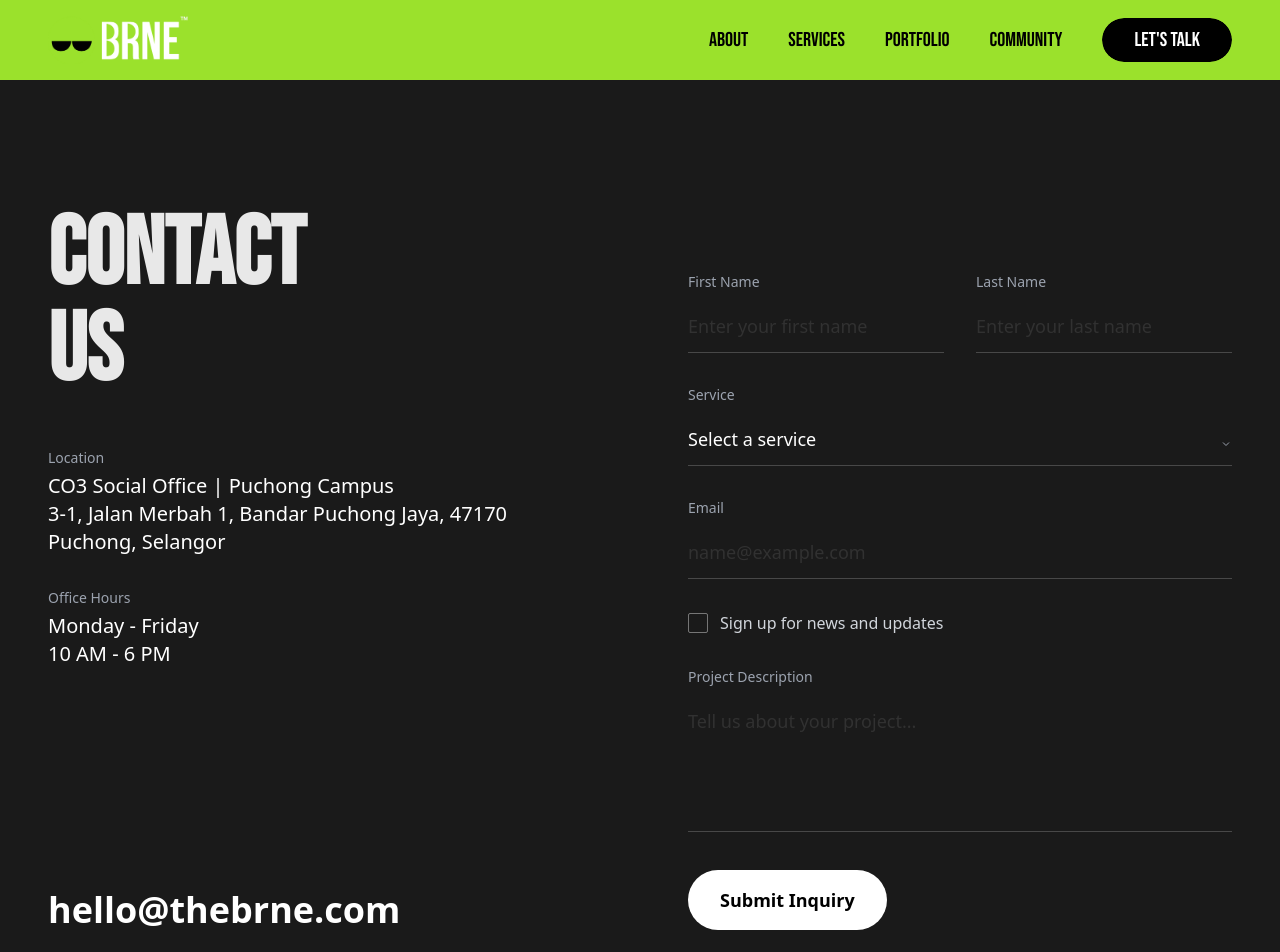
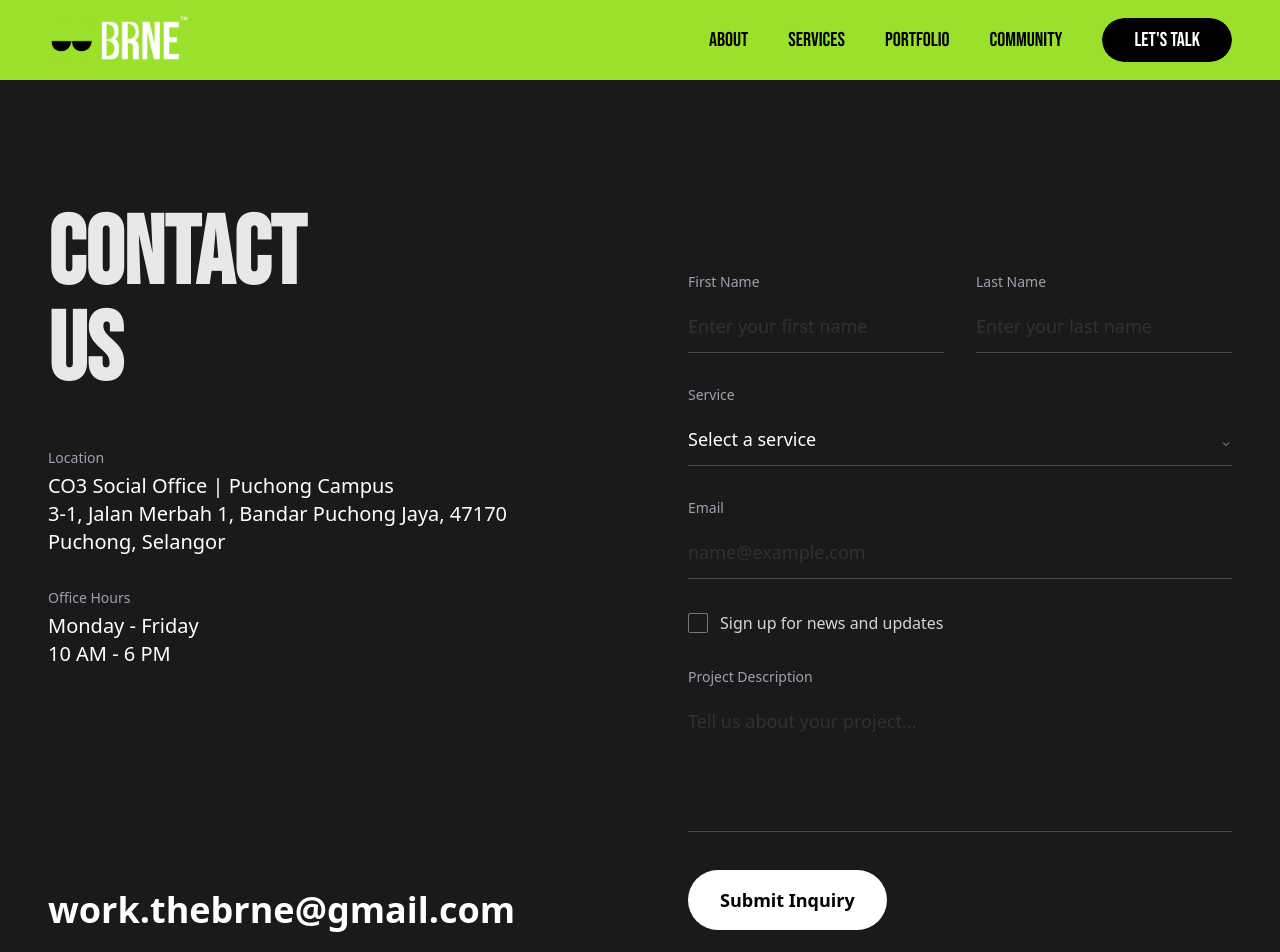
Before and after one commit to iqbalbinothman-ctrl/thebrne, a React (Vite) app: page /contact in a window 1280 px wide. Shown: the top 952 px of the page. Built offline with nearby package versions, Linux system fonts and the light colour scheme.

Commit message:
Update contact email to work.thebrne@gmail.com

```diff
--- a/components/ContactPage.tsx
+++ b/components/ContactPage.tsx
@@ -89,8 +89,8 @@ const ContactPage: React.FC = () => {
                         </div>
 
                         <div className="mt-12 lg:mt-0">
-                            <a href="mailto:hello@thebrne.com" className="text-2xl md:text-4xl font-bold hover:text-[#9BE12C] transition-colors">
-                                hello@thebrne.com
+                            <a href="mailto:work.thebrne@gmail.com" className="text-2xl md:text-4xl font-bold hover:text-[#9BE12C] transition-colors">
+                                work.thebrne@gmail.com
                             </a>
                         </div>
                     </div>
```
Also changed, not shown: 2 other files (tests, documents, lock files or other folders).
